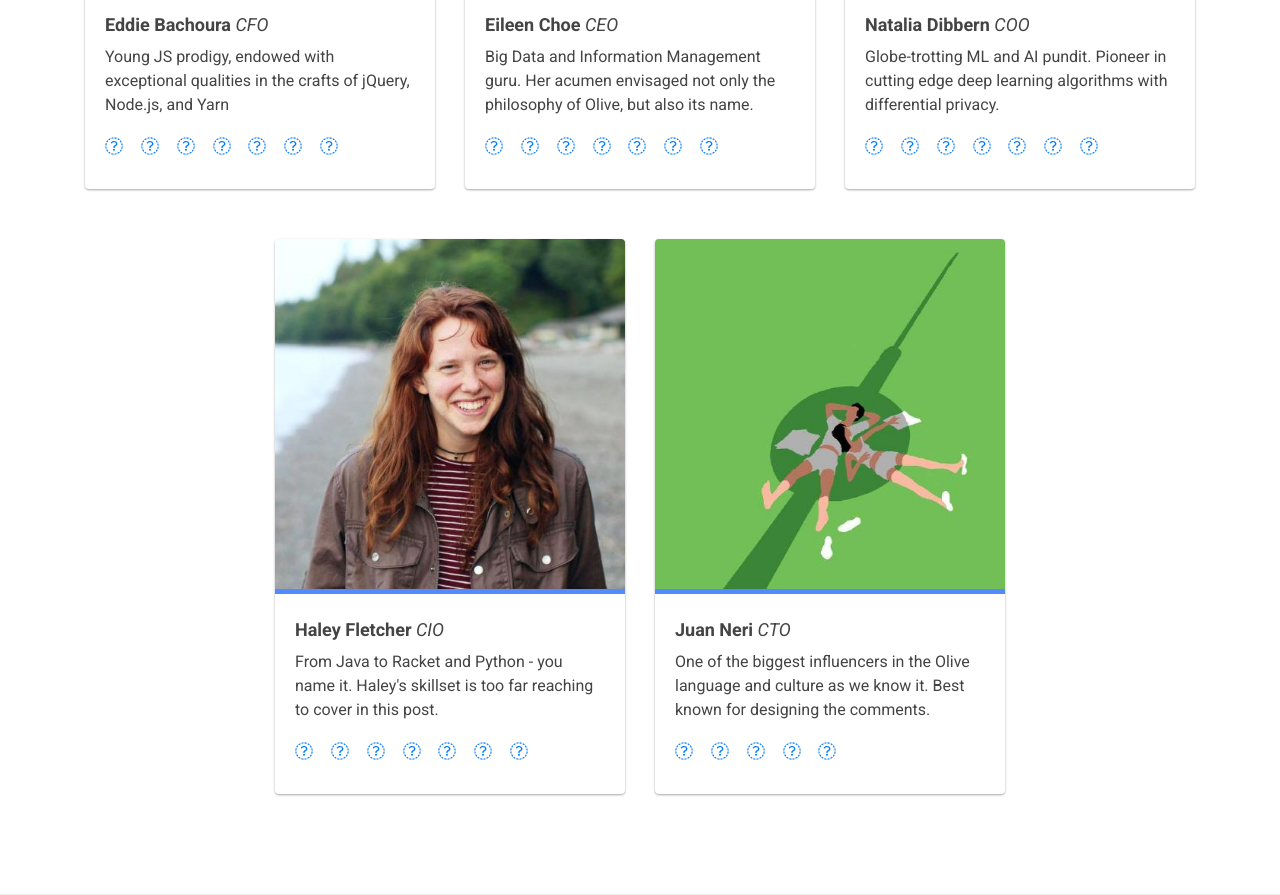
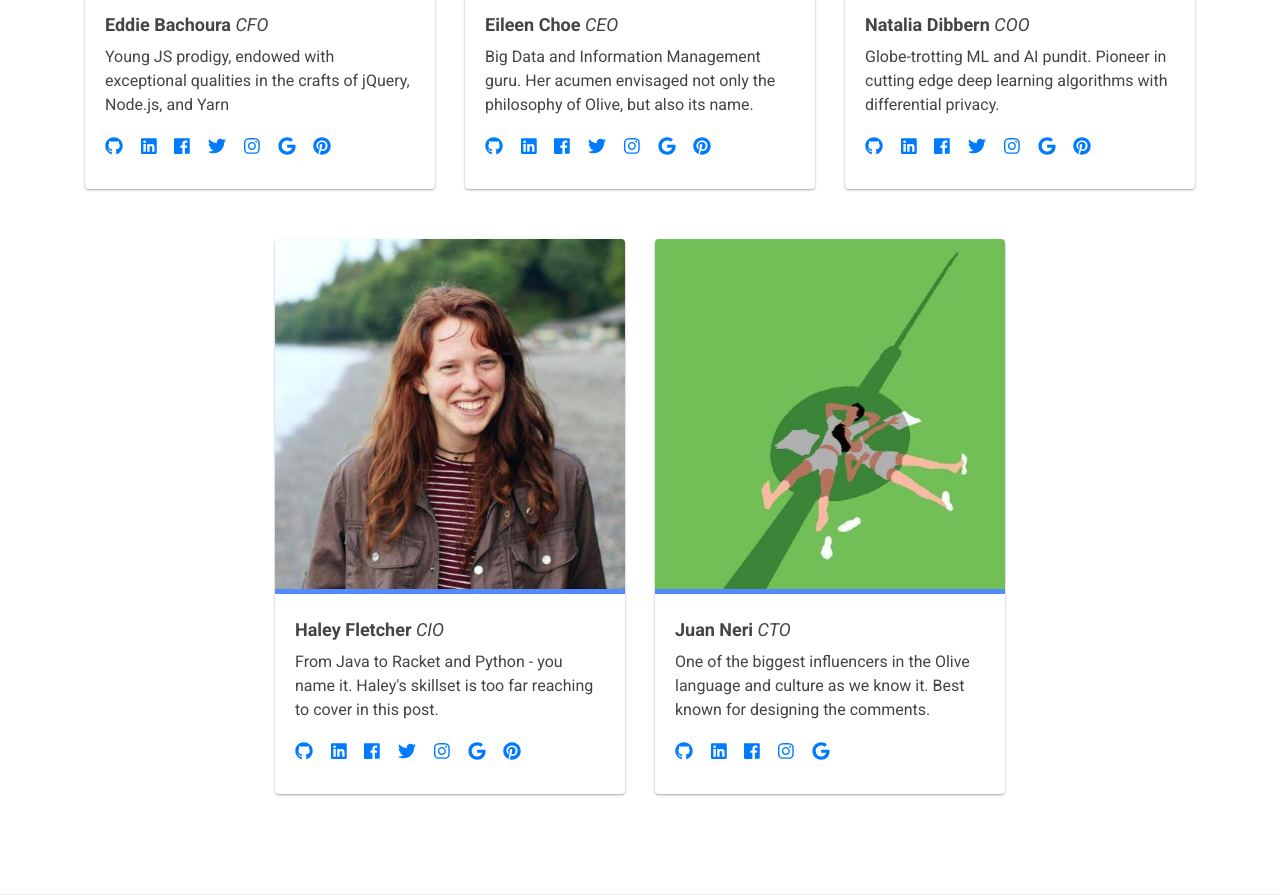
Before and after one commit to eileenchoe/olive, a website: page website/team.html in a window 1280 px wide. Shown: the part 680-1575 px from the top of the page. Drawn offline with nearby package versions, Linux system fonts and the light colour scheme.

Commit message:
update font awesome

```diff
--- a/website/team.html
+++ b/website/team.html
@@ -76,13 +76,13 @@
               <h3><strong>Eddie Bachoura</strong> <i>CFO</i></h3>
               <p>Young JS prodigy, endowed with exceptional qualities in the crafts of jQuery, Node.js, and Yarn</p>
               <p class="text-h3">
-                  <a href="http://www.github.com/ebachoura"><i class="fa fa-github"></i></a>&nbsp;&nbsp;&nbsp;
-                  <a href="#"><i class="fa fa-linkedin"></i></a>&nbsp;&nbsp;&nbsp;
-                  <a href="#"><i class="fa fa-facebook"></i></a>&nbsp;&nbsp;&nbsp;
-                  <a href="#"><i class="fa fa-twitter"></i></a>&nbsp;&nbsp;&nbsp;
-                  <a href="#"><i class="fa fa-instagram"></i></a>&nbsp;&nbsp;&nbsp;
-                  <a href="#"><i class="fa fa-google"></i></a>&nbsp;&nbsp;&nbsp;
-                  <a href="#"><i class="fa fa-pinterest"></i></a>
+                  <a href="http://www.github.com/ebachoura"><i class="fab fa-github"></i></a>&nbsp;&nbsp;&nbsp;
+                  <a href="#"><i class="fab fa-linkedin"></i></a>&nbsp;&nbsp;&nbsp;
+                  <a href="#"><i class="fab fa-facebook"></i></a>&nbsp;&nbsp;&nbsp;
+                  <a href="#"><i class="fab fa-twitter"></i></a>&nbsp;&nbsp;&nbsp;
+                  <a href="#"><i class="fab fa-instagram"></i></a>&nbsp;&nbsp;&nbsp;
+                  <a href="#"><i class="fab fa-google"></i></a>&nbsp;&nbsp;&nbsp;
+                  <a href="#"><i class="fab fa-pinterest"></i></a>
                 </p>
             </div>
           </div>
@@ -96,13 +96,13 @@
               <h3><strong>Eileen Choe</strong> <i>CEO</i></h3>
               <p>Big Data and Information Management guru. Her acumen envisaged not only the philosophy of Olive, but also its name.</p>
               <p class="text-h3">
-                  <a href="http://www.github.com/eileenchoe"><i class="fa fa-github"></i></a>&nbsp;&nbsp;&nbsp;
-                  <a href="#"><i class="fa fa-linkedin"></i></a>&nbsp;&nbsp;&nbsp;
-                  <a href="#"><i class="fa fa-facebook"></i></a>&nbsp;&nbsp;&nbsp;
-                  <a href="#"><i class="fa fa-twitter"></i></a>&nbsp;&nbsp;&nbsp;
-                  <a href="#"><i class="fa fa-instagram"></i></a>&nbsp;&nbsp;&nbsp;
-                  <a href="#"><i class="fa fa-google"></i></a>&nbsp;&nbsp;&nbsp;
-                  <a href="#"><i class="fa fa-pinterest"></i></a>
+                  <a href="http://www.github.com/eileenchoe"><i class="fab fa-github"></i></a>&nbsp;&nbsp;&nbsp;
+                  <a href="#"><i class="fab fa-linkedin"></i></a>&nbsp;&nbsp;&nbsp;
+                  <a href="#"><i class="fab fa-facebook"></i></a>&nbsp;&nbsp;&nbsp;
+                  <a href="#"><i class="fab fa-twitter"></i></a>&nbsp;&nbsp;&nbsp;
+                  <a href="#"><i class="fab fa-instagram"></i></a>&nbsp;&nbsp;&nbsp;
+                  <a href="#"><i class="fab fa-google"></i></a>&nbsp;&nbsp;&nbsp;
+                  <a href="#"><i class="fab fa-pinterest"></i></a>
                 </p>
             </div>
           </div>
@@ -116,13 +116,13 @@
               <h3><strong>Natalia Dibbern</strong> <i>COO</i></h3>
               <p>Globe-trotting ML and AI pundit. Pioneer in cutting edge deep learning algorithms with differential privacy.</p>
               <p class="text-h3">
-                  <a href="http://www.github.com/ndibbern"><i class="fa fa-github"></i></a>&nbsp;&nbsp;&nbsp;
-                  <a href="#"><i class="fa fa-linkedin"></i></a>&nbsp;&nbsp;&nbsp;
-                  <a href="#"><i class="fa fa-facebook"></i></a>&nbsp;&nbsp;&nbsp;
-                  <a href="#"><i class="fa fa-twitter"></i></a>&nbsp;&nbsp;&nbsp;
-                  <a href="#"><i class="fa fa-instagram"></i></a>&nbsp;&nbsp;&nbsp;
-                  <a href="#"><i class="fa fa-google"></i></a>&nbsp;&nbsp;&nbsp;
-                  <a href="#"><i class="fa fa-pinterest"></i></a>
+                  <a href="http://www.github.com/ndibbern"><i class="fab fa-github"></i></a>&nbsp;&nbsp;&nbsp;
+                  <a href="#"><i class="fab fa-linkedin"></i></a>&nbsp;&nbsp;&nbsp;
+                  <a href="#"><i class="fab fa-facebook"></i></a>&nbsp;&nbsp;&nbsp;
+                  <a href="#"><i class="fab fa-twitter"></i></a>&nbsp;&nbsp;&nbsp;
+                  <a href="#"><i class="fab fa-instagram"></i></a>&nbsp;&nbsp;&nbsp;
+                  <a href="#"><i class="fab fa-google"></i></a>&nbsp;&nbsp;&nbsp;
+                  <a href="#"><i class="fab fa-pinterest"></i></a>
                 </p>
             </div>
           </div>
@@ -143,13 +143,13 @@
               <h3><strong>Haley Fletcher</strong> <i>CIO</i></h3>
               <p>From Java to Racket and Python - you name it. Haley's skillset is too far reaching to cover in this post.</p>
               <p class="text-h3">
-                  <a href="http://www.github.com/haley"><i class="fa fa-github"></i></a>&nbsp;&nbsp;&nbsp;
-                  <a href="#"><i class="fa fa-linkedin"></i></a>&nbsp;&nbsp;&nbsp;
-                  <a href="#"><i class="fa fa-facebook"></i></a>&nbsp;&nbsp;&nbsp;
-                  <a href="#"><i class="fa fa-twitter"></i></a>&nbsp;&nbsp;&nbsp;
-                  <a href="#"><i class="fa fa-instagram"></i></a>&nbsp;&nbsp;&nbsp;
-                  <a href="#"><i class="fa fa-google"></i></a>&nbsp;&nbsp;&nbsp;
-                  <a href="#"><i class="fa fa-pinterest"></i></a>
+                  <a href="http://www.github.com/haley"><i class="fab fa-github"></i></a>&nbsp;&nbsp;&nbsp;
+                  <a href="#"><i class="fab fa-linkedin"></i></a>&nbsp;&nbsp;&nbsp;
+                  <a href="#"><i class="fab fa-facebook"></i></a>&nbsp;&nbsp;&nbsp;
+                  <a href="#"><i class="fab fa-twitter"></i></a>&nbsp;&nbsp;&nbsp;
+                  <a href="#"><i class="fab fa-instagram"></i></a>&nbsp;&nbsp;&nbsp;
+                  <a href="#"><i class="fab fa-google"></i></a>&nbsp;&nbsp;&nbsp;
+                  <a href="#"><i class="fab fa-pinterest"></i></a>
                 </p>
             </div>
           </div>
@@ -163,11 +163,11 @@
                 <h3><strong>Juan Neri</strong> <i>CTO</i></h3>
                 <p>One of the biggest influencers in the Olive language and culture as we know it. Best known for designing the comments.</p>
                 <p class="text-h3">
-                    <a href="http://www.github.com/juanjoneri"><i class="fa fa-github"></i></a>&nbsp;&nbsp;&nbsp;
-                    <a href="http://www.linkedin.com/in/juanjoneri"><i class="fa fa-linkedin"></i></a>&nbsp;&nbsp;&nbsp;
-                    <a href="#"><i class="fa fa-facebook"></i></a>&nbsp;&nbsp;&nbsp;
-                    <a href="#"><i class="fa fa-instagram"></i></a>&nbsp;&nbsp;&nbsp;
-                    <a href="#"><i class="fa fa-google"></i></a>
+                    <a href="http://www.github.com/juanjoneri"><i class="fab fa-github"></i></a>&nbsp;&nbsp;&nbsp;
+                    <a href="http://www.linkedin.com/in/juanjoneri"><i class="fab fa-linkedin"></i></a>&nbsp;&nbsp;&nbsp;
+                    <a href="#"><i class="fab fa-facebook"></i></a>&nbsp;&nbsp;&nbsp;
+                    <a href="#"><i class="fab fa-instagram"></i></a>&nbsp;&nbsp;&nbsp;
+                    <a href="#"><i class="fab fa-google"></i></a>
                   </p>
               </div>
             </div>
```
